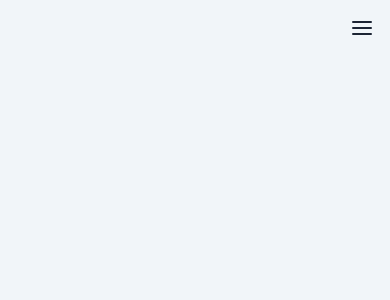
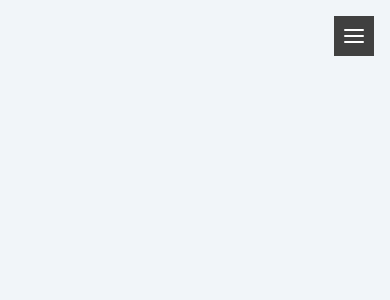
Before and after one commit to mdsejan/co-work-booker-client, a React (Vite) app: page /admin in a window 390 px wide. Shown: the top 300 px of the page. Built offline with nearby package versions, Linux system fonts and the light colour scheme.

Commit message:
admin layout issue fix

```diff
--- a/src/components/Layouts/AdminLayout.tsx
+++ b/src/components/Layouts/AdminLayout.tsx
@@ -84,12 +84,12 @@ const AdminLayout = () => {
       </div>
 
       {/* Main Content */}
-      <div className="flex-1 lg:ml-64 h-screen overflow-y-auto bg-[#F1F5F9] p-8">
+      <div className="flex-1 md:ml-64 h-screen overflow-y-auto bg-[#F1F5F9] md:p-8">
         {/* Toggle Button (Mobile and Tablet) */}
-        <div className="lg:hidden flex justify-between items-center mb-4 absolute right-4 top-4">
+        <div className="md:hidden flex justify-between items-center mb-4 absolute right-4 top-4 p-2 bg-neutral-700 rounded-lg">
           <button
             onClick={toggleSidebar}
-            className="text-[#1C2434] focus:outline-none"
+            className="text-white focus:outline-none"
           >
             {isOpen ? <FiX size={24} /> : <FiMenu size={24} />}
           </button>
--- a/src/pages/admin/ManageRooms.tsx
+++ b/src/pages/admin/ManageRooms.tsx
@@ -30,11 +30,11 @@ const ManageRooms = () => {
 
   return (
     <div className="max-w-screen-2xl mx-auto px-8 min-h-[70vh] py-8">
-      <div className="mb-8 flex justify-between">
+      <div className="mb-8 flex flex-wrap justify-between">
         <h2 className="text-3xl font-semibold">Room Management</h2>
         <button
           onClick={() => setShowAddRoomModal(true)}
-          className="bg-[#2499EF] text-white px-4 py-2 rounded-md"
+          className="bg-[#2499EF] text-white px-4 py-2  mt-6 lg:mt-0 rounded-md"
         >
           Create Room
         </button>
--- a/src/pages/admin/ManageSlots.tsx
+++ b/src/pages/admin/ManageSlots.tsx
@@ -148,12 +148,12 @@ const ManageSlots = () => {
 
   return (
     <div className="max-w-screen-2xl mx-auto px-8 min-h-[70vh] py-8">
-      <div className="mb-8 flex justify-between items-center">
+      <div className="mb-8 flex flex-wrap justify-between items-center">
         <h2 className="text-3xl font-semibold">Slots Management</h2>
 
         <button
           onClick={handleAddSlot}
-          className="bg-blue-500 text-white px-4 py-2 rounded hover:bg-blue-600"
+          className="bg-blue-500 text-white px-4 py-2 mt-6 lg-mt-0 rounded hover:bg-blue-600"
         >
           Create Slot
         </button>
```
